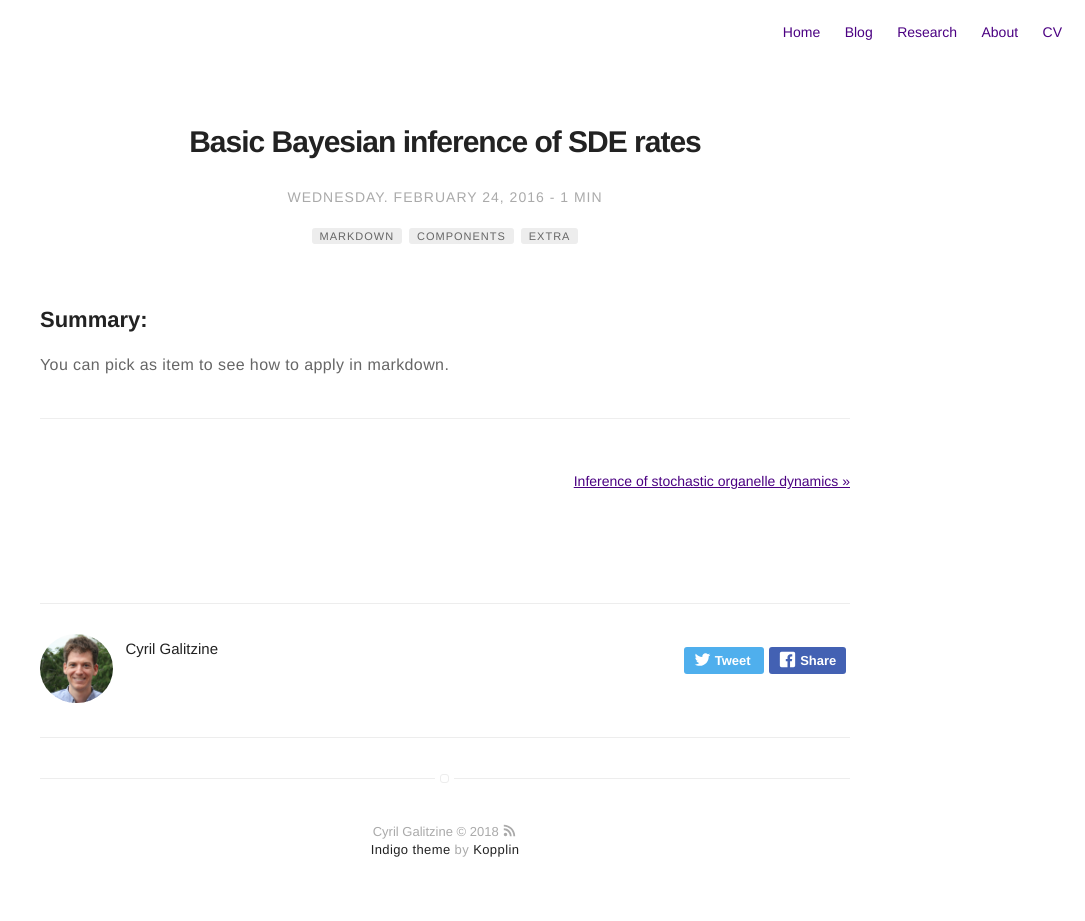
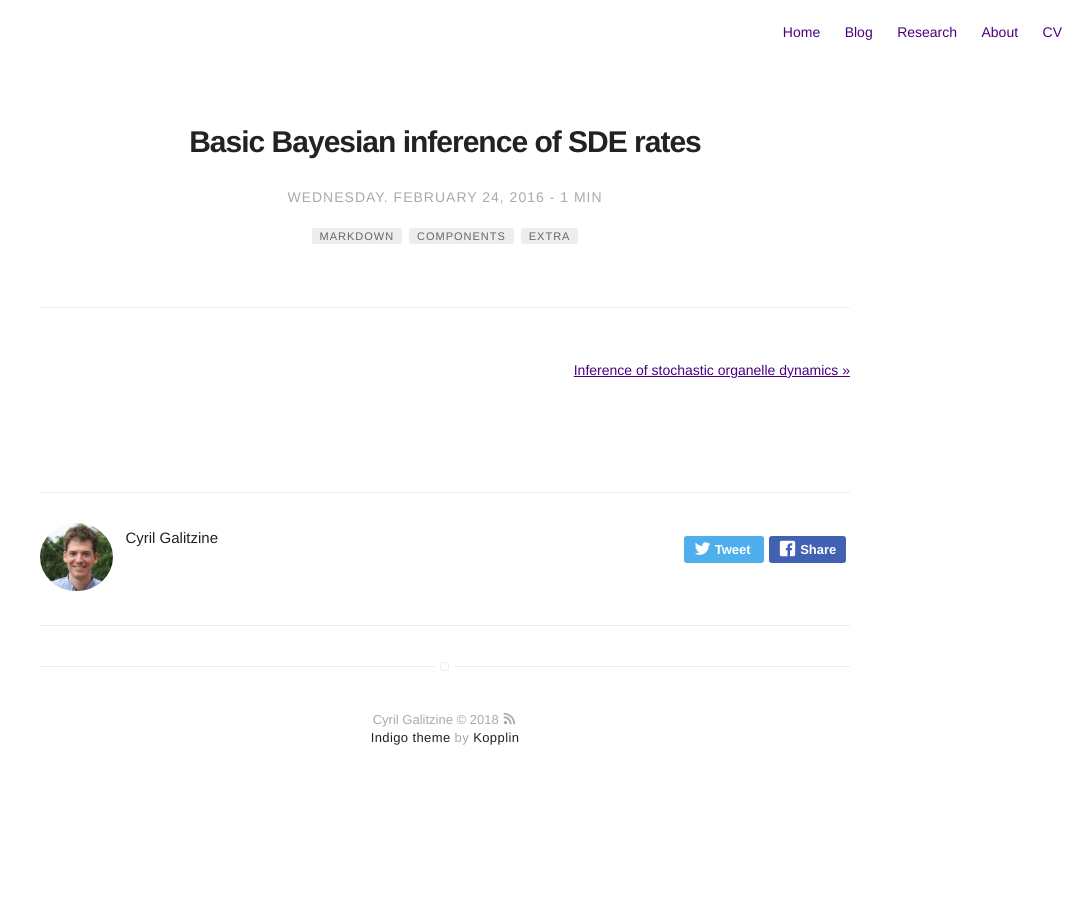
Before and after one commit to cyrilgalitzine/cyrilgalitzine.github.io, a Jekyll site: the page built from _posts/2018-03-01-BasicSDEinference.markdown, in a window 1280 px wide. Shown: the whole page, without its empty margins (195-1280 px from the left). Built offline with Jekyll 4.4.1, drawn with Linux system fonts in a browser that asks for light colours; after the commit the page ends 900 px from its top, so only the background shows below that.

Commit message:
small blog

```diff
--- a/_posts/2018-03-01-BasicSDEinference.markdown
+++ b/_posts/2018-03-01-BasicSDEinference.markdown
@@ -14,8 +14,6 @@ description: Markdown summary with different options
 
 ---
 
-## Summary:
 
-You can pick as item to see how to apply in markdown.
 
 ---
```
